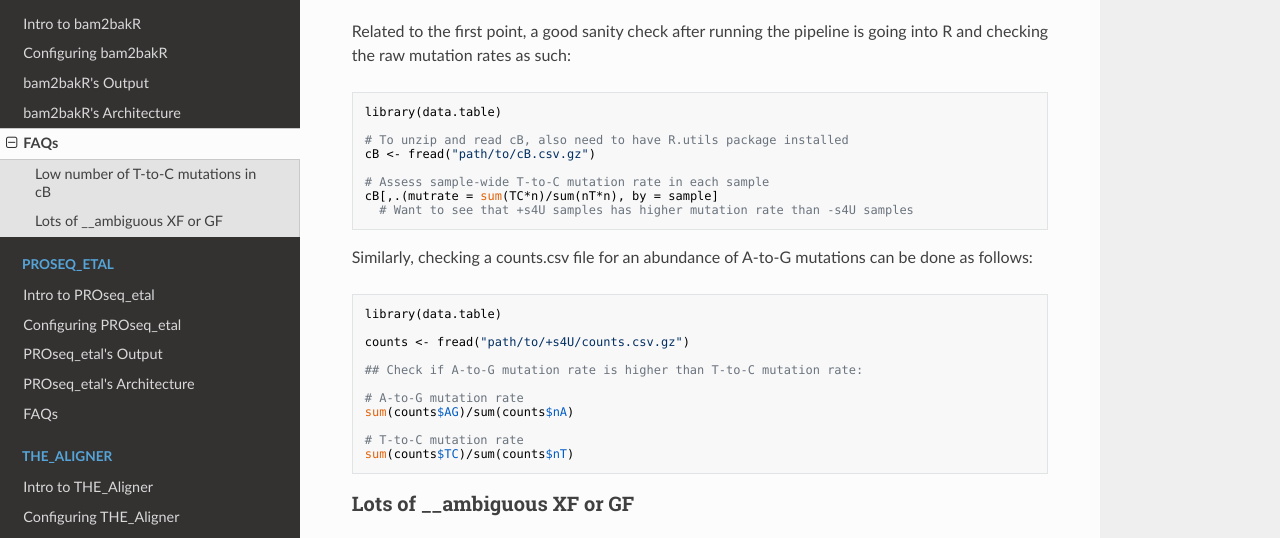
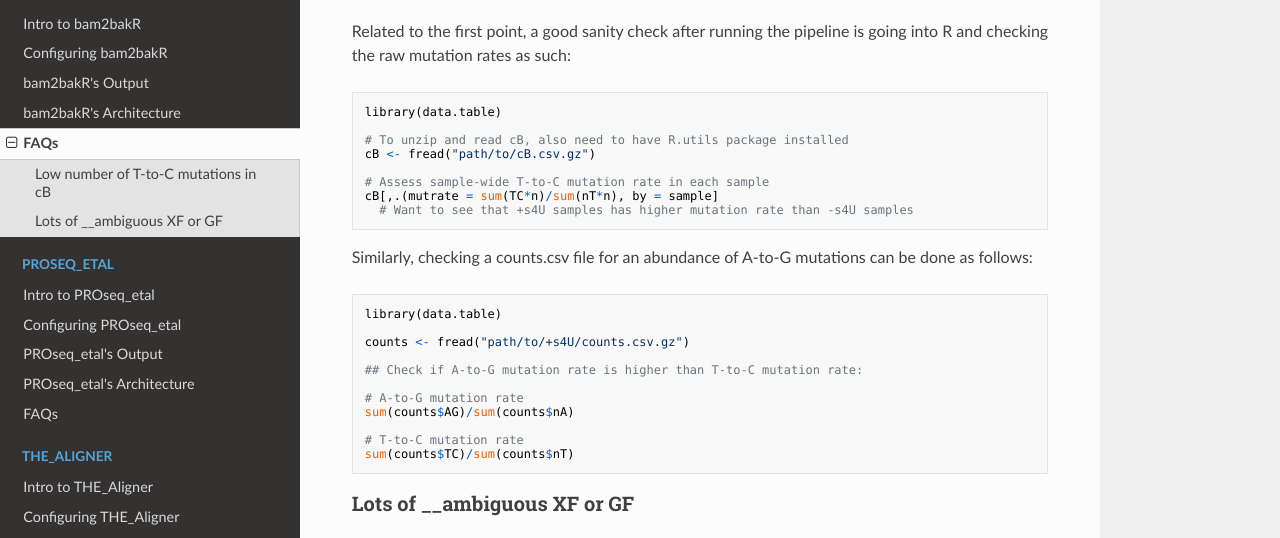
Before and after one commit to isaacvock/PipelineDocs, an MkDocs documentation site: the page built from docs/bam2bakR/faqs.md, in a window 1280 px wide and 1241 px high. Shown: the part 332-870 px from the top of the window. Built offline with MkDocs 1.6.1, drawn with Linux system fonts in a browser that asks for light colours; nearby versions of some CDN libraries.

Commit message:
Proper R highlighting

````diff
--- a/docs/bam2bakR/faqs.md
+++ b/docs/bam2bakR/faqs.md
@@ -6,7 +6,7 @@ If there are very few T-to-C mutations in the final cB.csv file (e.g., if sample
 
 Related to the first point, a good sanity check after running the pipeline is going into R and checking the raw mutation rates as such:
 
-```
+```r
 library(data.table)
 
 # To unzip and read cB, also need to have R.utils package installed
@@ -19,7 +19,7 @@ cB[,.(mutrate = sum(TC*n)/sum(nT*n), by = sample]
 
 Similarly, checking a counts.csv file for an abundance of A-to-G mutations can be done as follows:
 
-```
+```r
 library(data.table)
 
 counts <- fread("path/to/+s4U/counts.csv.gz")
````
